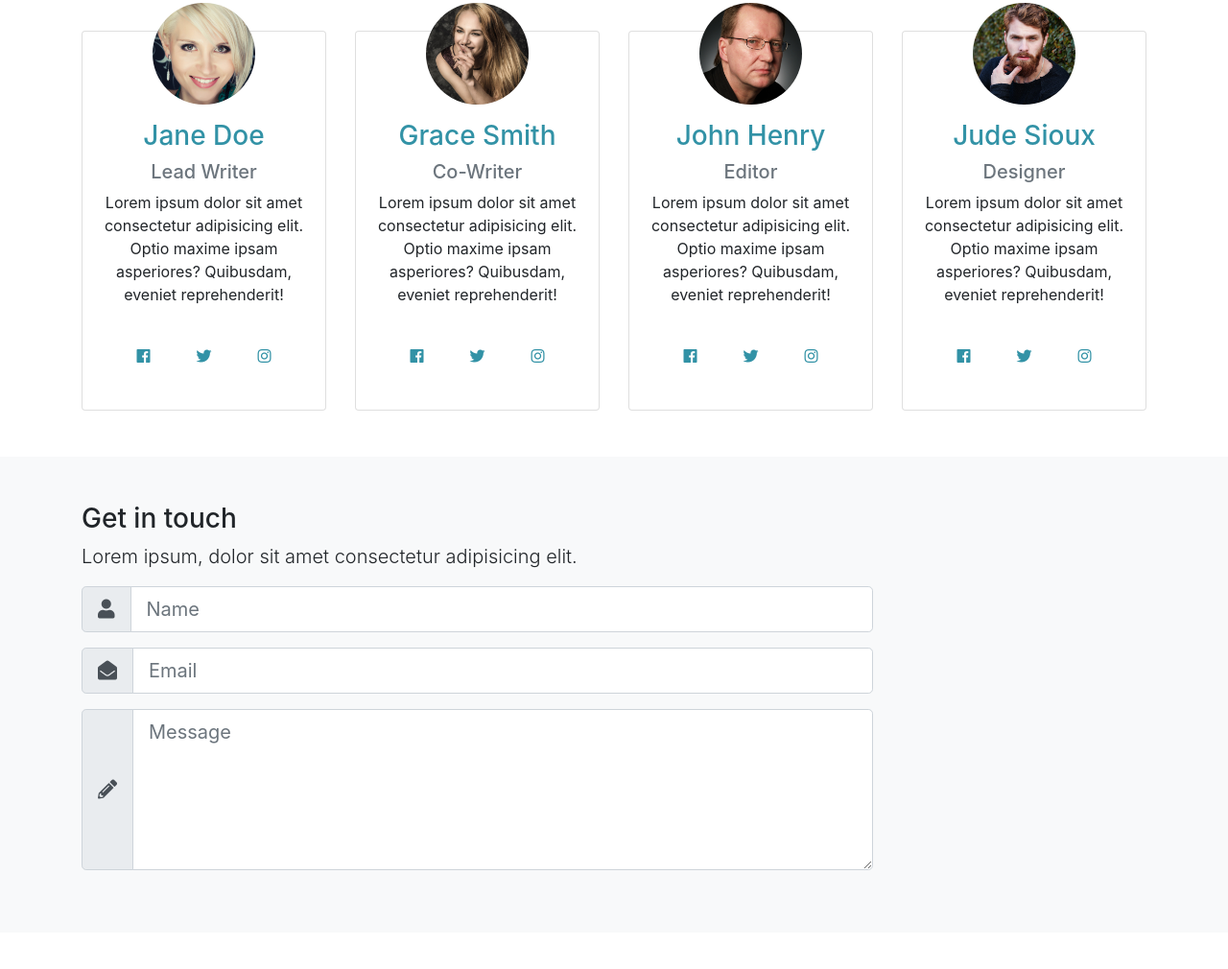
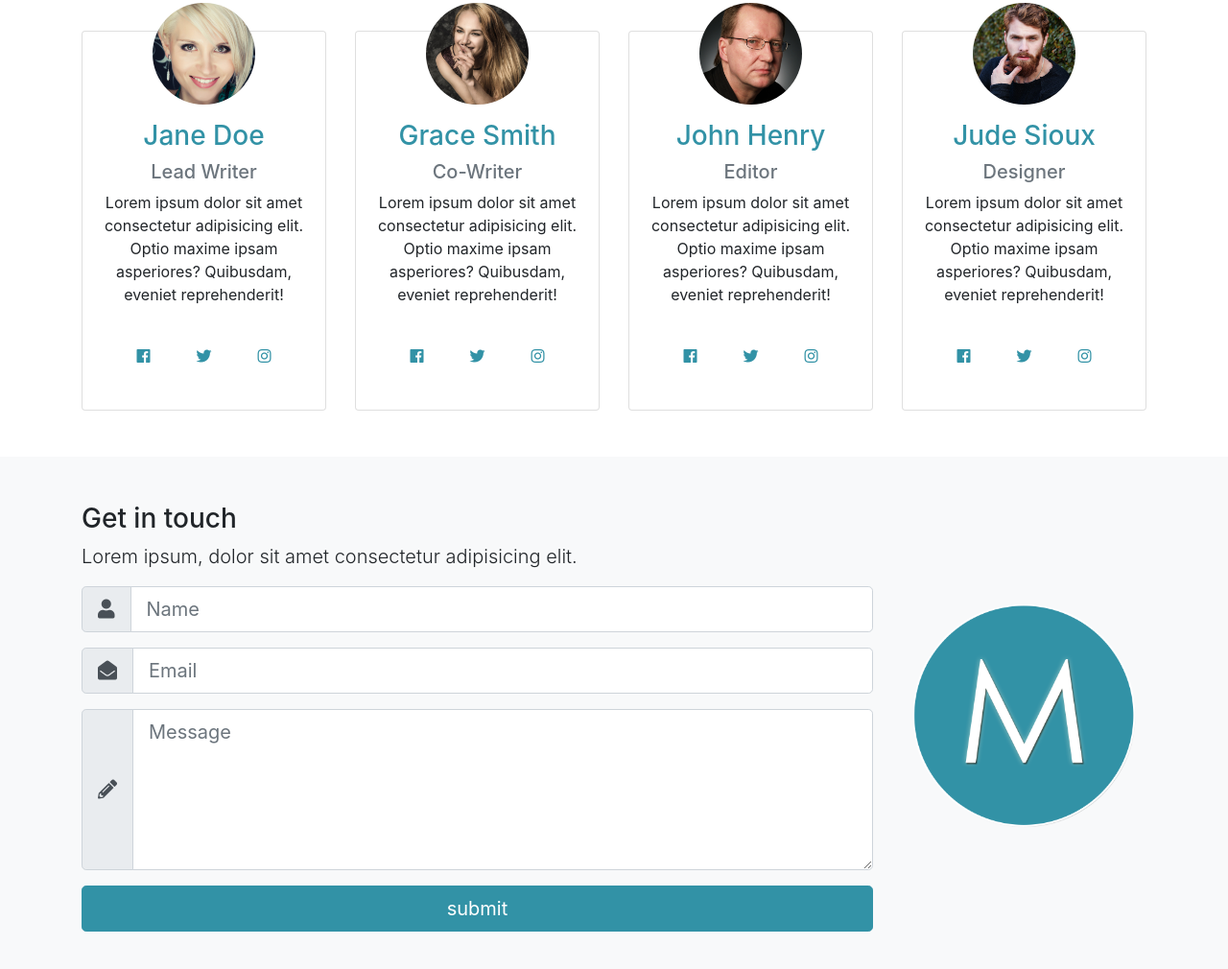
Before and after one commit to steviebanko/Meteorite, a plain HTML site: page index.html in a window 1280 px wide. Shown: the part 1934-2944 px from the top of the page at 96% size. Before the commit the page ends 2906 px from the top, so only its background shows below. Drawn offline with nearby package versions, Linux system fonts and the light colour scheme.

Commit message:
added submit button and logo

```diff
--- a/index.html
+++ b/index.html
@@ -356,9 +356,13 @@
             </div>
             <textarea class="form-control" placeholder="Message" rows="5"></textarea>
           </div>
-
+          <input type="submit" value="submit" class="btn btn-primary btn-block btn-lg">
 
       </form>
+    </div>
+
+    <div class="col-lg-3 align-self-center">
+      <img src="img/mlogo.png" alt="" class="img-fluid">
     </div>
   </div>
   <div class="form-row">
```
